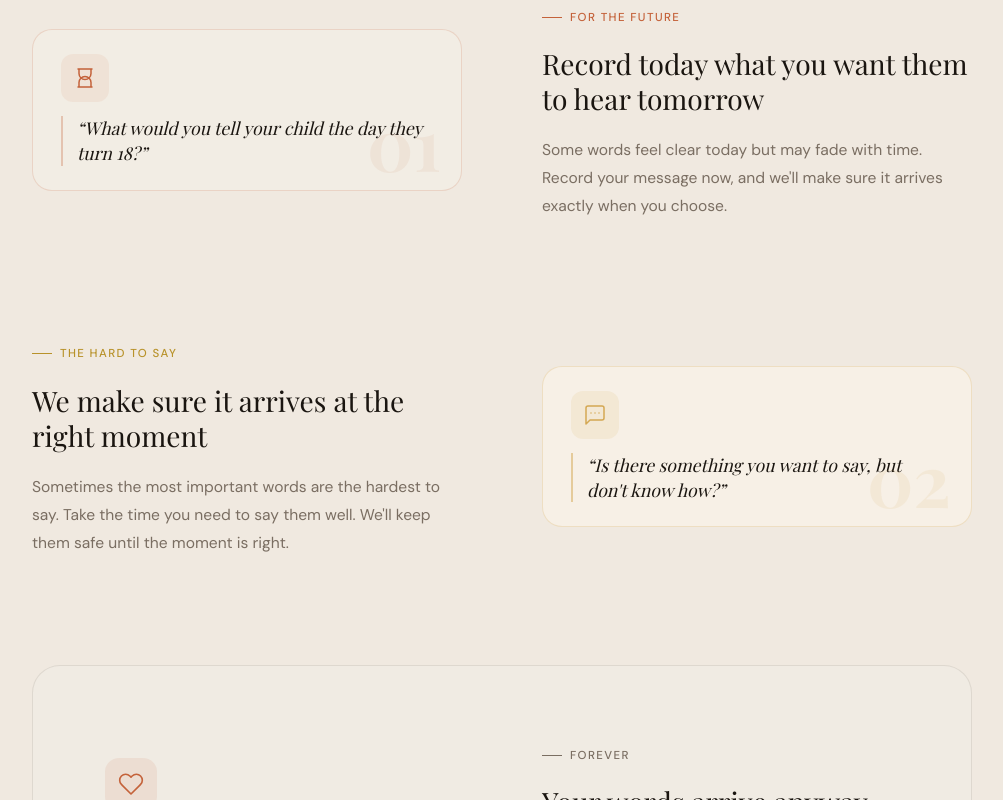
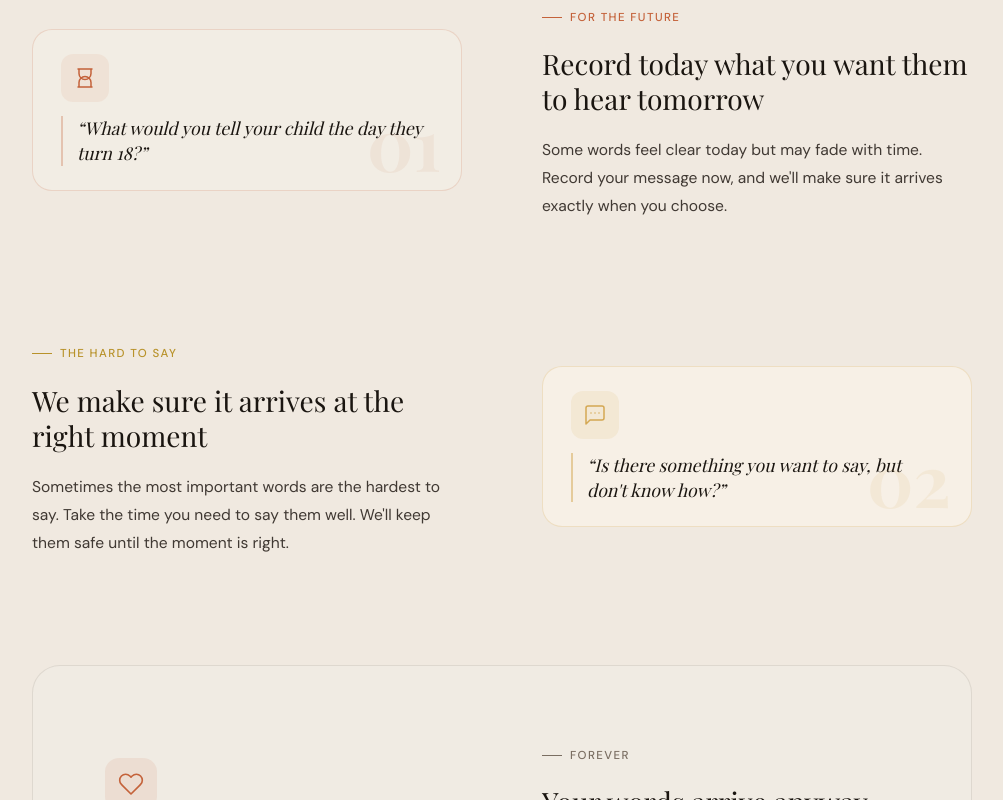
Before and after one commit to danielfernandezesnal/voiceforlater, a Next.js app: page /en in a window 1280 px wide. Shown: the part 1100-1900 px from the top of the page, without its empty margins (138-1141 px from the left). Built offline with nearby package versions, Linux system fonts and the light colour scheme; no server answers; a web font is replaced by a local one.

Commit message:
fix(landing): increase opacity of scenario descriptions, adjust pro CTA and add year to pricing in es.json

```diff
--- a/app/globals.css
+++ b/app/globals.css
@@ -508,7 +508,7 @@ html {
     font-family: 'DM Sans', sans-serif;
     font-size: 0.975rem;
     line-height: 1.8;
-    color: #7A6E62;
+    color: #403933;
   }
 
   @media (max-width: 800px) {
--- a/messages/es.json
+++ b/messages/es.json
@@ -14,7 +14,7 @@
     "confirm": "Confirmar",
     "getStarted": "Crear mi primer mensaje",
     "seeHow": "Cómo funciona",
-    "price": "USD {amount}",
+    "price": "USD {amount} / año",
     "sentAt": "Enviado el "
   },
   "landing": {
@@ -233,7 +233,7 @@
           "Elige fecha exacta de envío",
           "Hasta 3 personas de confianza para garantizar la entrega"
         ],
-        "cta": "Pasar a plan PRO"
+        "cta": "Comenzar con plan PRO"
       }
     },
     "closing": "",
```
